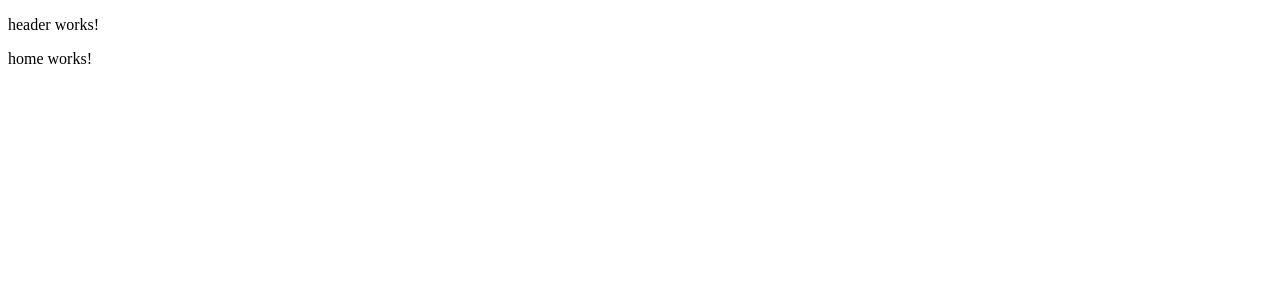
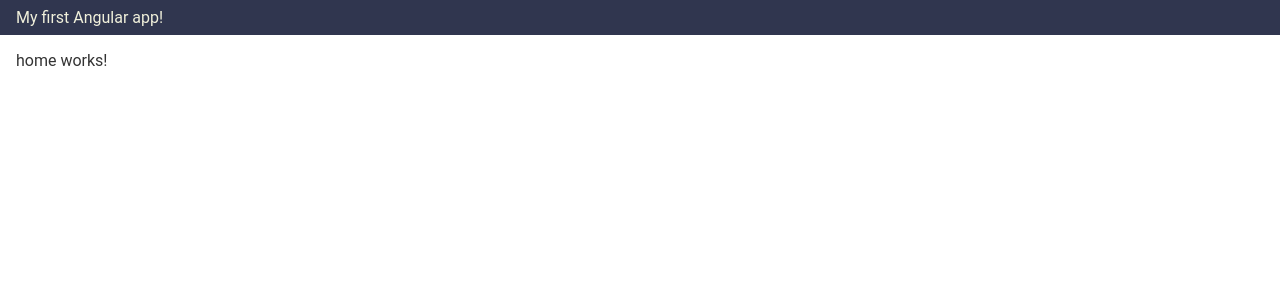
Before and after one commit to cedric-hije-aeronology/angular-test, an Angular app: page / in a window 1280 px wide. Shown: the top 300 px of the page. Built offline with nearby package versions, Linux system fonts and the light colour scheme.

Commit message:
Updated paths and css

```diff
--- a/src/app/app.html
+++ b/src/app/app.html
@@ -1,2 +1,4 @@
 <app-header></app-header>
-<app-home></app-home>
+<main>
+    <app-home />
+</main>
--- a/src/app/app.scss
+++ b/src/app/app.scss
@@ -0,0 +1,3 @@
+main {
+    padding: 16px;
+}
--- a/src/app/app.ts
+++ b/src/app/app.ts
@@ -1,7 +1,7 @@
 import { Component, signal } from '@angular/core';
 import { RouterOutlet } from '@angular/router';
-import { Header } from './component/header/header';
-import { Home } from './pages/home/home';
+import { Header } from '../components/header/header';
+import { Home } from '../pages/home/home';
 
 @Component({
   selector: 'app-root',
--- a/src/app/component/header/header.html
+++ /dev/null
@@ -1 +0,0 @@
-<p>header works!</p>
--- /dev/null
+++ b/src/components/header/header.html
@@ -0,0 +1,3 @@
+<header>
+    <nav>My first Angular app!</nav>
+</header>
--- /dev/null
+++ b/src/components/header/header.scss
@@ -0,0 +1,9 @@
+header {
+    background-color: #30364F;
+    color: #F0F0DB;
+    display: flex;
+    justify-content: space-between;
+    align-items: center;
+    padding-inline: 16px;
+    padding-block: 8px;
+}
--- a/src/styles.scss
+++ b/src/styles.scss
@@ -1 +1,25 @@
-/* You can add global styles to this file, and also import other style files */
+/* Reset & box sizing */
+*,
+*::before,
+*::after {
+  box-sizing: border-box;
+  margin: 0;
+  padding: 0;
+}
+
+:root {
+  --color-primary: #1976d2;
+  --color-accent: #ff4081;
+  --color-warn: #f44336;
+
+  --text-color: #333;
+  --bg-color: #fff;
+
+  --font-family: 'Roboto', sans-serif;
+}
+
+body {
+  font-family: var(--font-family);
+  color: var(--text-color);
+  background-color: var(--bg-color);
+}
```
Also changed, not shown: src/app/component/header/header.scss (deleted), src/components/header/header.ts (renamed from src/app/component/header/header.ts), src/pages/home/home.html (renamed from src/app/pages/home/home.html), src/pages/home/home.scss (added), src/pages/home/home.ts (renamed from src/app/pages/home/home.ts), 2 other files (tests, documents, lock files or other folders).
